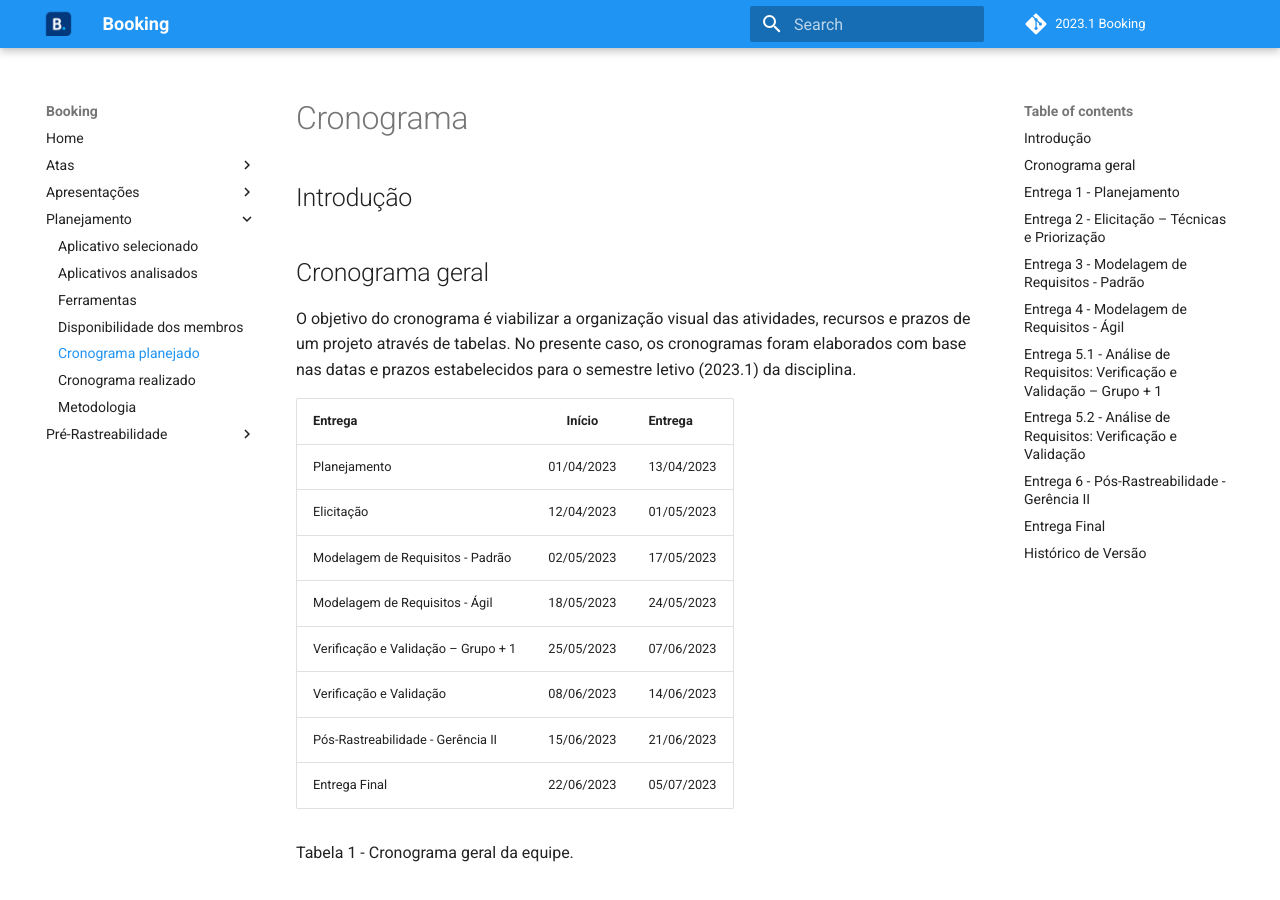
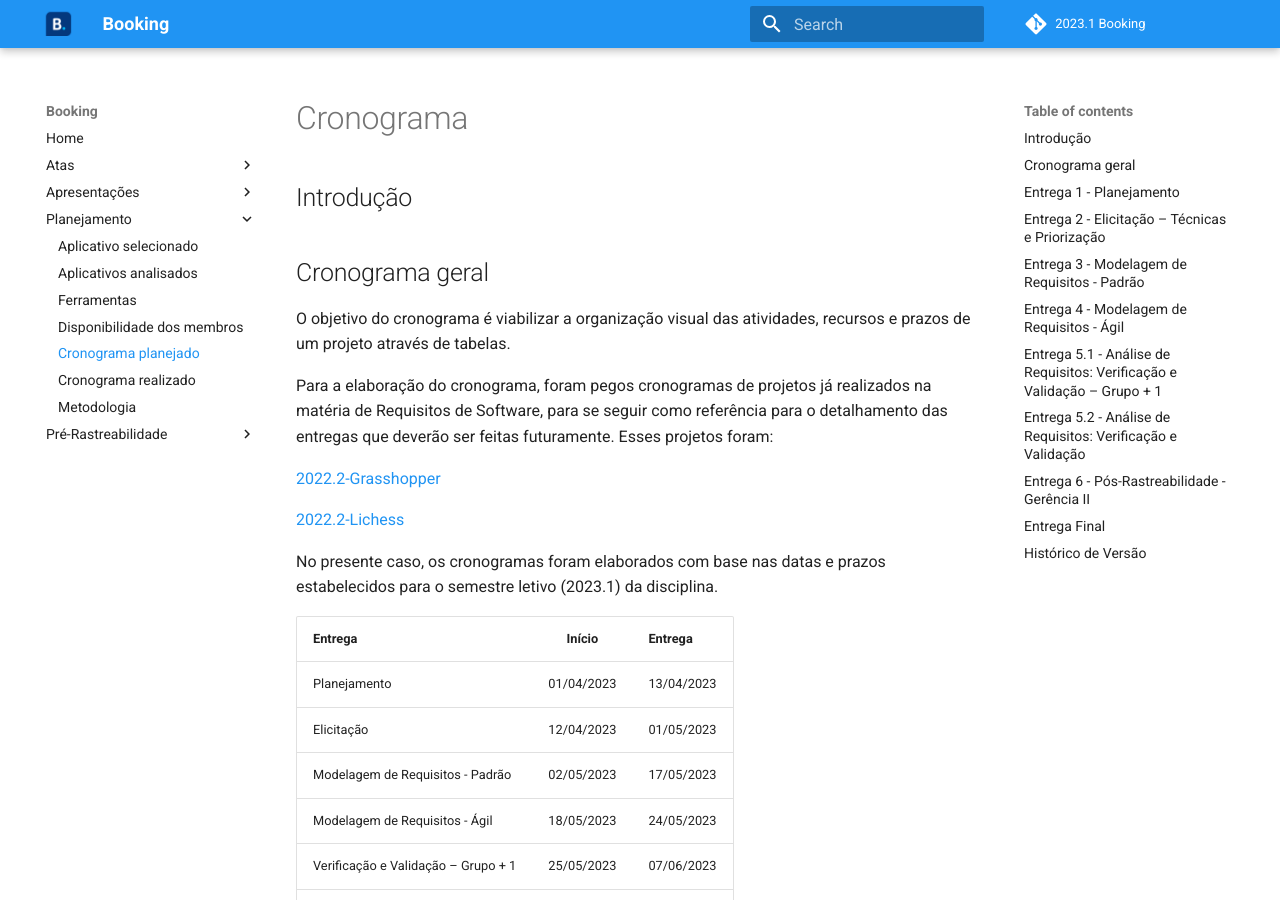
Before and after one commit to Requisitos-de-Software/2023.1-Booking, an MkDocs documentation site: the page built from docs/planejamento/cronograma.md, in a window 1280 px wide and 900 px high. Built offline with MkDocs 1.6.1 and Material for MkDocs 9.7.7, drawn with Linux system fonts in a browser that asks for light colours; comment, search, counter and statistics services are not loaded.

Commit message:
26-adicionando citação das referencias

```diff
--- a/docs/planejamento/cronograma.md
+++ b/docs/planejamento/cronograma.md
@@ -4,7 +4,16 @@
 
 ## Cronograma geral
 
-O objetivo do cronograma é viabilizar a organização visual das atividades, recursos e prazos de um projeto através de tabelas. No presente caso, os cronogramas foram elaborados com base nas datas e prazos estabelecidos para o semestre letivo (2023.1) da disciplina.
+O objetivo do cronograma é viabilizar a organização visual das atividades, recursos e prazos de um projeto através de tabelas.
+
+Para a elaboração do cronograma, foram pegos cronogramas de projetos já realizados na matéria de Requisitos de Software, para se seguir como referência para o detalhamento das entregas que deverão ser  feitas futuramente. Esses projetos foram:
+
+<a href="https://requisitos-de-software.github.io/2022.2-Grasshopper/planejamento/cronograma/" target="_blank">2022.2-Grasshopper</a>
+
+<a href="https://requisitos-de-software.github.io/2022.2-Lichess/planejamento/cronograma/" target="_blank">2022.2-Lichess</a>
+
+
+No presente caso, os cronogramas foram elaborados com base nas datas e prazos estabelecidos para o semestre letivo (2023.1) da disciplina.
 
 <!-- Inicio tabela cronograma geral-->
 
```
